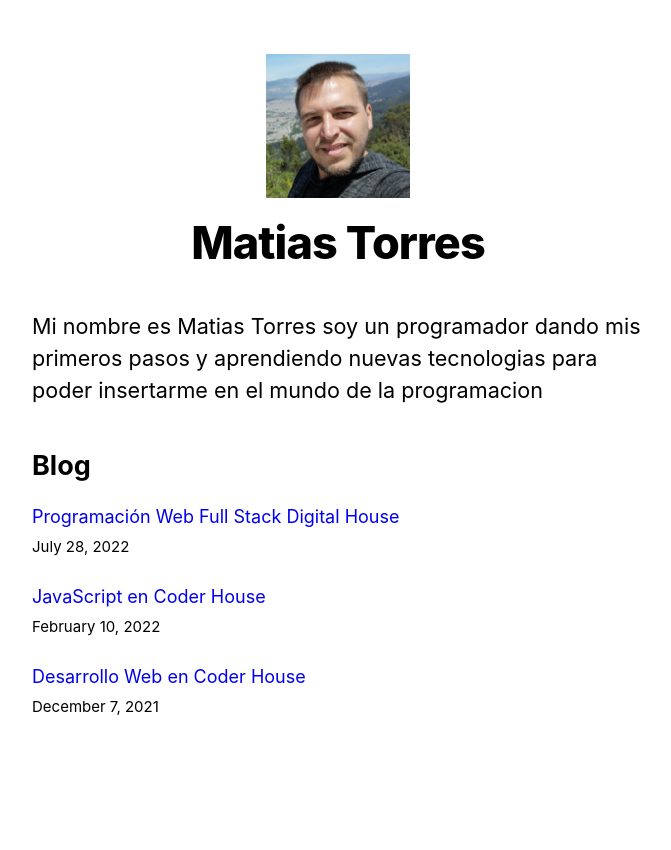
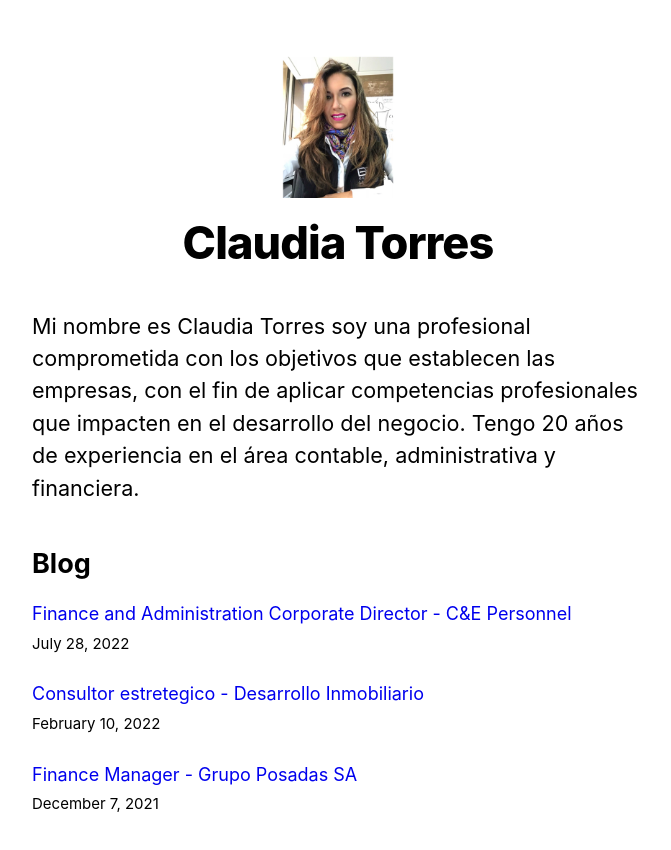
Before and after one commit to tcmatias93/My-block, a Next.js app: page / in a window 1280 px wide. Shown: the top 850 px of the page, without its empty margins (302-973 px from the left). Before the commit the page ends 829 px from the top, so only its background shows below. Built offline with nearby package versions, Linux system fonts and the light colour scheme.

Commit message:
blog claudia

```diff
--- a/components/Layout.js
+++ b/components/Layout.js
@@ -4,7 +4,7 @@ import styles from "./layout.module.css";
 import Link from "next/link";
 import utilStyle from "../styles/utils.module.css";
 
-export const nombre = "Matias Torres";
+export const nombre = "Claudia Torres";
 export const siteTitle = "Block personal";
 
 export default function Layout({ children, home }) {
@@ -27,7 +27,7 @@ export default function Layout({ children, home }) {
           <>
             <Image
               property
-              src="/images/matias.jpg"
+              src="/images/claudia.jpg"
               className={utilStyle.borderCircle}
               height={144}
               width={144}
@@ -40,7 +40,7 @@ export default function Layout({ children, home }) {
             <Link href="/">
               <a>
                 <Image
-                  src="/images/matias.jpg"
+                  src="/images/claudia.jpg"
                   className={utilStyle.borderCircle}
                   height={108}
                   width={108}
--- a/pages/index.js
+++ b/pages/index.js
@@ -14,9 +14,7 @@ export default function Home({ allPostsData }) {
         </Head>
         <section className={utilStyles.headingMd}>
           <p>
-            Mi nombre es {nombre} soy un programador dando mis primeros pasos y
-            aprendiendo nuevas tecnologias para poder insertarme en el mundo de
-            la programacion
+            Mi nombre es {nombre} soy una profesional comprometida con los objetivos que establecen las empresas, con el fin de aplicar competencias profesionales que impacten en el desarrollo del negocio. Tengo 20 años de experiencia en el área contable, administrativa y financiera.
           </p>
         </section>
         <section className={`${utilStyles.headingMg} ${utilStyles.padding1px}`}>
--- /dev/null
+++ b/posts/consultor-estretegico.md
@@ -0,0 +1,8 @@
+---
+title: "Consultor estretegico - Desarrollo Inmobiliario"
+date: "2022-02-10"
+---
+
+**Tareas realizadas**
+
+Consultoría de Negocios y Evaluación de Proyectos de Inversión referidos a la educación , analizo la factibilidad de inversión y la compra de escuelas privadas , Líder del due dillingence e investigación de mercado, análisis financiero y del negocio integral . A cargo de preparar los avalúos financieros y los reportes y presentaciones del análisis de la evaluación realizada Elaboración de planes de negocio, alternativas de fusión e inversión en el Distrito federal , estado de México y ciudades de alrededor
--- a/posts/desarrollo-Web.md
+++ /dev/null
@@ -1,10 +0,0 @@
----
-title: "Desarrollo Web en Coder House"
-date: "2021-12-07"
----
-
-
-**Contenido visto en el curso**
-
-En este curso aprendi a crear un sitio WEB estático, pasando por las tres fases del desarrollo: análisis, diseño e implementación. Trabajando con HTML y CSS.Conoci herramientas para optimizar al máximo un sitio WEB implementando prácticas de versionado de código con GIT y preprocesadores como SASS. Al final del curso aprendi cómo aplicar bootstrap a mi proyecto y comprendi la importancia del SEO en mi desarrollo. Subi mi sitio a un servidor y aprendi a
-interactuar con este servicio.
--- /dev/null
+++ b/posts/finance-and-administration.md
@@ -0,0 +1,8 @@
+---
+title: "Finance and Administration Corporate Director - C&E Personnel"
+date: "2022-07-28"
+---
+
+**Tareas realizadas**
+
+holding de empresas . Funciones : Directora Administración y finanzas de un grupo de empresas dedicada a outsorcing , reclutamiento , maquila de nominas , agencia de medios 360 , marketing , administración de proyectos , plaza comercial , entre otros. Dirección de los departamento finanzas, administración, comercial , reclutamiento , sistemas , socioeconómicos , nuevos negocios y la agencia de medios . Desarrollo estratégico del holding Planeación Financiera, Estratégica y Control Financiero en posiciones gerenciales y directivas. En el área comercial a cargo de desarrollar el plan comercial , objetivos , métricas por sucursal , y por equipo de trabajo , revisión de presupuesto y cierre de contratos , como todo lo referido al área de ventas .Reestructuración y Reingeniería de Procesos reestructurando todas las aéreas y armando su correspondiente flujo de procesos y mapeo de control. En los departamentos de Reclutamiento, socioeconómico y sistemas , a cargo de la revisión de reportes , planeación estratégica y financiera , desarrollo de un ERP que integra todas las aéreas de la empresa , resolución de conflictos consolidación de estados financieros, evaluación de proyectos de inversión, fusiones y adquisiciones; así como reporte semanal y mensual a Presidencia, amplia experiencia en cierres contables mensuales y anuales y cierre de auditorías externas
--- /dev/null
+++ b/posts/finance-manager.md
@@ -0,0 +1,10 @@
+---
+title: "Finance Manager - Grupo Posadas SA"
+date: "2021-12-07"
+---
+
+
+**Tareas realizadas**
+
+Liderar las áreas finanzas, administración, estrategia de negocios sistemas, nuevos negocios, control de calidad y marketing de uso de una de las unidades de negocio de Grupo Posadas . Desarrollo e implementación de políticas y procesos de administración,y contabilidad . Desarrollo estratégico, planeación financiera, estratégica y control financiero, KPI´s Balanced Scored , encargada de cierre y reportes mensuales operativos , financieros y contables . Control de Headcount . Para el área comercial desarrollar métricas, revisión de presupuesto, cierre de contratos y análisis de nuevos negocios. Genera información financiera para la toma de decisiones. Actividades Coordinar la elaboración de presupuesto anual y por salas, control y análisis de desviaciones.
+Cierres contables y financieros salas de Ventas , analisis de pricing . Business Case . Proyectos de TI . Manejo de carteras
--- a/posts/full-stack.md
+++ /dev/null
@@ -1,37 +0,0 @@
----
-title: "Programación Web Full Stack Digital House"
-date: "2022-07-28"
----
-
-**Temas visto en el curso**
-
-**Introducción a Node.js y JavaScript**
-Incorpore conocimientos acerca de cómo se trabaja en el entorno de Node.js retomando conceptos de JavaScript que aprendiste en el material de ingreso al curso, y agregarás nuevos.
-
-
-**Metodologías de desarrollo**
-Descubri metodologías de trabajo más utilizadas en el mercado, que organiza nuestras tareas y objetivos, y te permite agregar valor de manera rápida a tus royectos.
-
-
-**Anatomía de un sitio web**
-HTML como lenguaje de marcado. Permitiendome la organizacion de la estructura y contenido de un sitio web para luego trabajar la capa visual mediante CSS, con el objetivo de que el sitio sea estético y atractivo.
-
-
-**Express**
-Esta tecnología nos permite organizar el código de manera eficiente y escalable bajo el patrón de diseño MVC. Entender cómo funciona, separarás la lógica de la aplicación de la capa visual y generar sitios web dinámicos y autoadministrables.
-
-
-**Bases de datos**
-Introducción al mundo de las bases de datos. Trabajar en un diseño, construcción y posible modificación, para luego proceder con consultas simples y avanzadas.Conocer una librería que te permitirá integrar de manera rápida, fácil y cómoda la base de datos en el ambiente de Node.js.
-
-
-**Javascript para Front**
-Implementación de JavaScript del lado del Front End para poder darle interactividad al sitio web, jugando con las interacciones del usuario y la interfaz gráfica de la aplicación. Además, aprendi cómo se realizan pedidos de información a recursos externos para generar un esquema de comunicación mucho más ligero y eficiente.
-
-
-**APIs**
-Vi qué son las APIs y su funcionalidad. Por qué son tan importantes hoy en día en el mercado, cómo crearlas y conectar a APIs propias y de terceros.
-
-
-**React**
-Introducción al mundo de React. Conocer en detalle cómo crear una aplicación con esta tecnología, trabajando con componentes, entendiendo su ciclo de vida y cómo enlazarlos dentro de la aplicación.
--- a/posts/javascript.md
+++ /dev/null
@@ -1,8 +0,0 @@
----
-title: "JavaScript en Coder House"
-date: "2022-02-10"
----
-
-**Contenido visto en el curso**
-
-En este curso aprendi los fundamentos del lenguaje de programación más usado en la actualidad, con el cual es posible crear aplicaciones de todo tipo.Explore inicialmente herramientas propias del mismo, indagando casos prácticos de aplicación. Reconocer la utilidad de las librerías, operadores avanzados, promises, asincronia, así como aplicar técnicas de desarrollo para apps modernas con AJAX y Fetch. Al finalizar el curso, estoy en condiciones de crear soluciones web interactivas y trasladar los conocimientos del curso a cualquier framework JavaScript.
```
Also changed, not shown: public/images/claudia.jpg (added).
